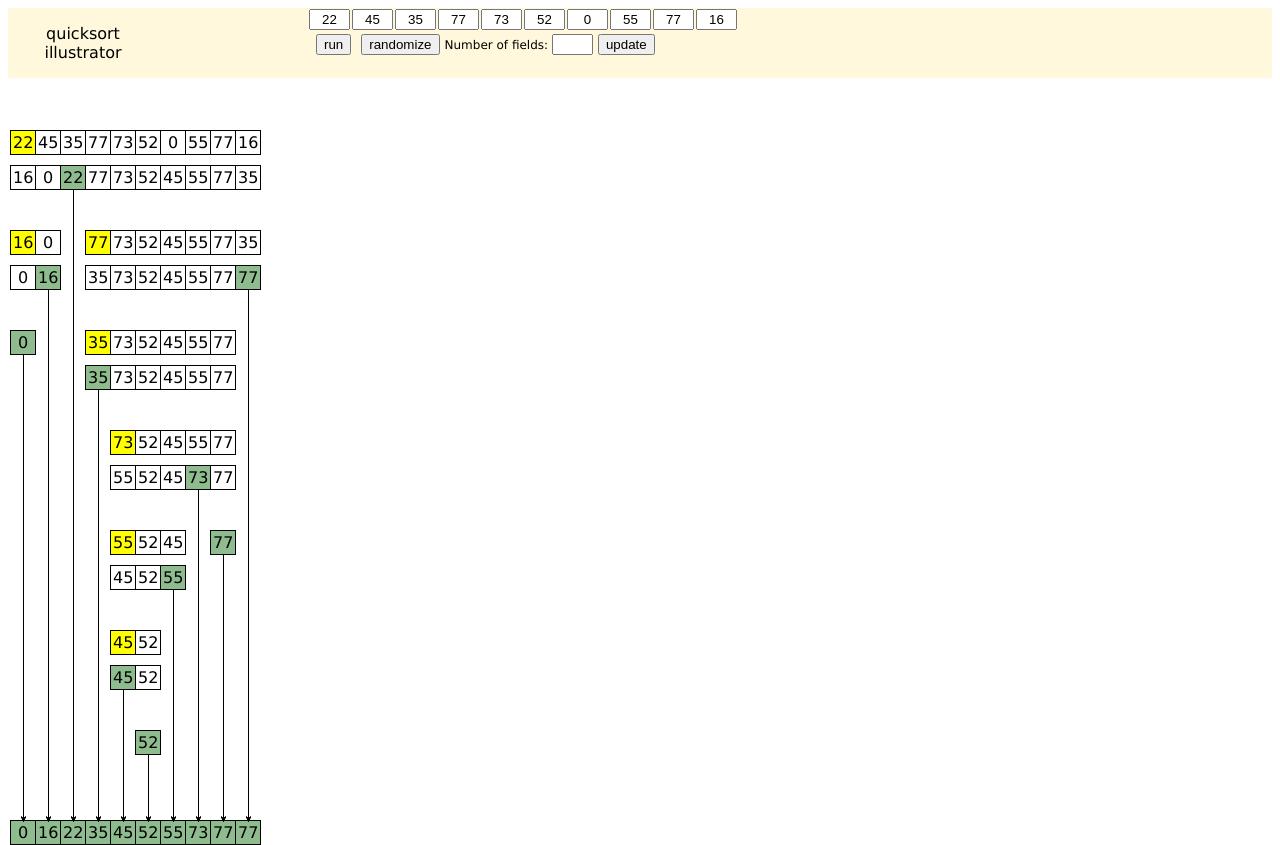
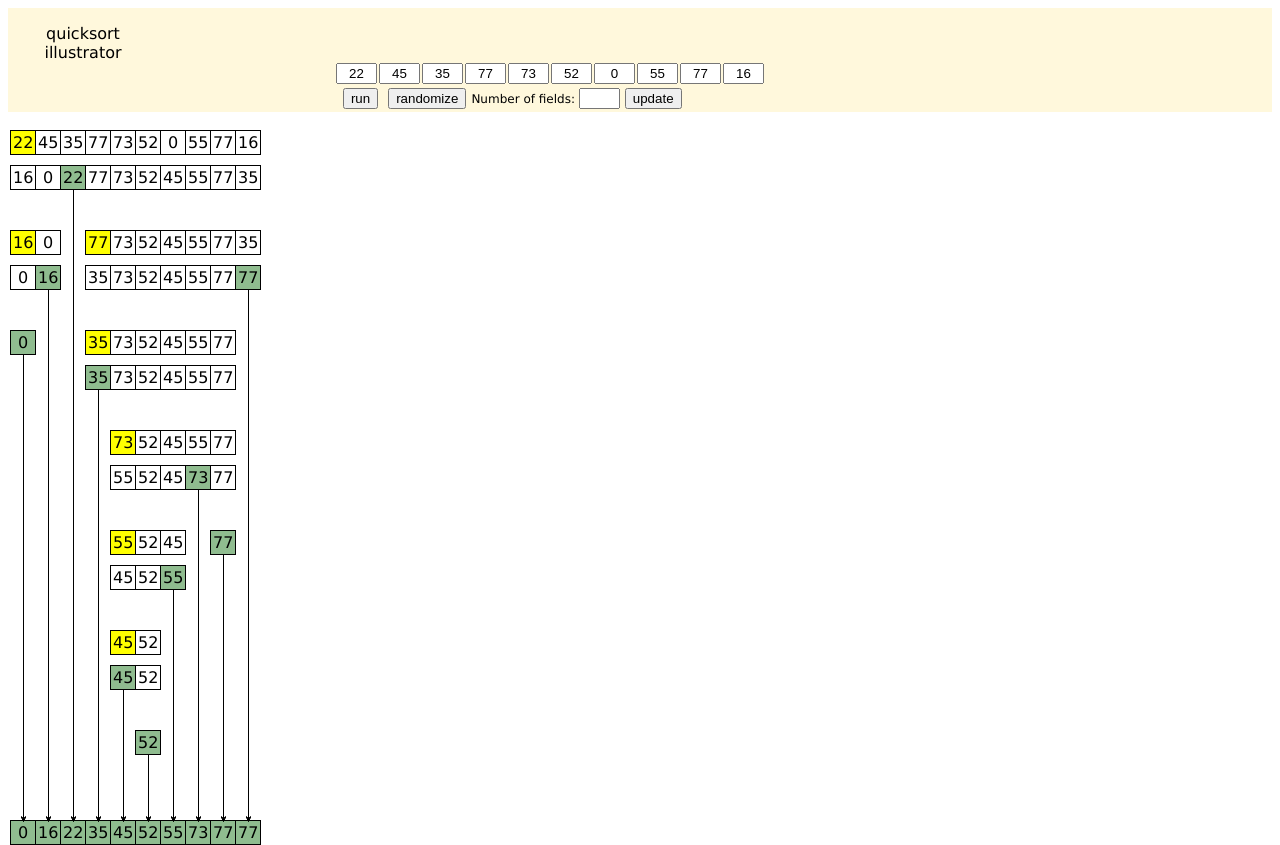
Before and after one commit to tomgsmith99/quicksort, a plain HTML site: page public_html/illustration.html in a window 1280 px wide. Drawn offline with Linux system fonts and the light colour scheme.

Commit message:
updated css

```diff
--- a/public_html/css/quicksort.css
+++ b/public_html/css/quicksort.css
@@ -41,8 +41,14 @@
 }
 
 #topnavContainer {
-    width: 100%
+    width: 100%;
+    max-height: 100px;
+    display: table;
 }
+#topnavContainer div {
+    display: table-cell;
+}
+
 .inputVals {
     margin: 1px;
     text-align: center;
```
